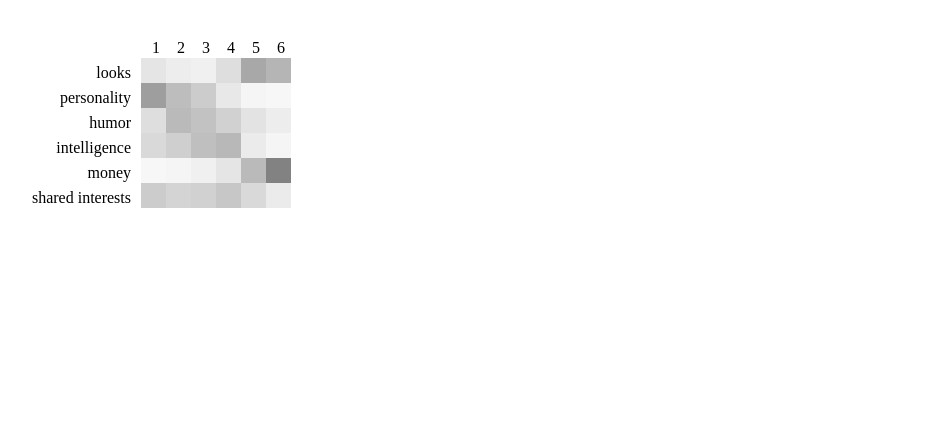
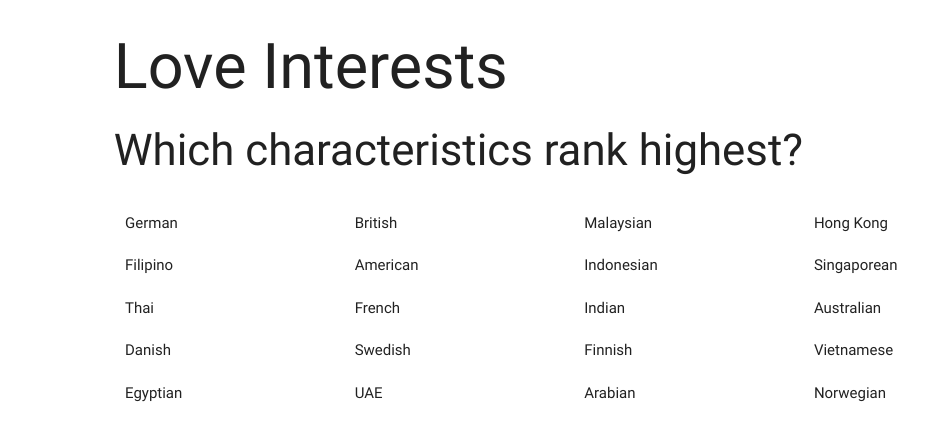
Before and after one commit to robcrock/2018W02_makeover_monday, a plain HTML site: page index.html in a window 1280 px wide. Shown: the whole page, without its empty margins (67-995 px from the left). Drawn offline with nearby package versions, Linux system fonts and the light colour scheme.

Commit message:
Countries in place.

```diff
--- a/index.html
+++ b/index.html
@@ -2,13 +2,92 @@
 <html lang="en">
 <head>
   <meta charset="UTF-8">
+  <link rel="stylesheet" href="https://cdnjs.cloudflare.com/ajax/libs/materialize/0.100.2/css/materialize.min.css">
   <script src="https://d3js.org/d3.v4.min.js"></script>
-  <meta name="viewport" content="width=device-width, initial-scale=1.0">
+  <meta name="viewport" content="width=device-width, initial-scale=1.0" />
   <meta http-equiv="X-UA-Compatible" content="ie=edge">
   <title>Adjacency Matric</title>
 </head>
 <body>
-  <svg></svg>
-  <script src="script.js"></script>
+  <div class="container">
+    <div class="row">
+      <h1>Love Interests</h1>
+      <h3>Which characteristics rank highest?</h3>
+    </div>
+    <div class="row">
+      <div class="col s3">
+        <div>German</div>
+      </div>
+      <div class="col s3">
+        <div>British</div>
+      </div>
+      <div class="col s3">
+        <div>Malaysian</div>
+      </div>
+      <div class="col s3">
+        <div>Hong Kong</div>
+      </div>
+    </div>
+    <div class="row">
+      <div class="col s3">
+        <div>Filipino</div>
+      </div>
+      <div class="col s3">
+        <div>American</div>
+      </div>
+      <div class="col s3">
+        <div>Indonesian</div>
+      </div>
+      <div class="col s3">
+        <div>Singaporean</div>
+      </div>
+    </div>
+    <div class="row">
+      <div class="col s3">
+        <div>Thai</div>
+      </div>
+      <div class="col s3">
+        <div>French</div>
+      </div>
+      <div class="col s3">
+        <div>Indian</div>
+      </div>
+      <div class="col s3">
+        <div>Australian</div>
+      </div>
+    </div>
+    <div class="row">
+      <div class="col s3">
+        <div>Danish</div>
+      </div>
+      <div class="col s3">
+        <div>Swedish</div>
+      </div>
+      <div class="col s3">
+        <div>Finnish</div>
+      </div>
+      <div class="col s3">
+        <div>Vietnamese</div>
+      </div>
+    </div>
+    <div class="row">
+      <div class="col s3">
+        <div>Egyptian</div>
+      </div>
+      <div class="col s3">
+        <div>UAE</div>
+      </div>
+      <div class="col s3">
+        <div>Arabian</div>
+      </div>
+      <div class="col s3">
+        <div>Norwegian</div>
+      </div>
+    </div>
+  </div>
+  <!-- <svg></svg> -->
+  <script type="text/javascript" src="https://code.jquery.com/jquery-3.2.1.min.js"></script>
+  <script src="https://cdnjs.cloudflare.com/ajax/libs/materialize/0.100.2/js/materialize.min.js"></script>
+  <!-- <script src="script.js"></script> -->
 </body>
 </html>
```
